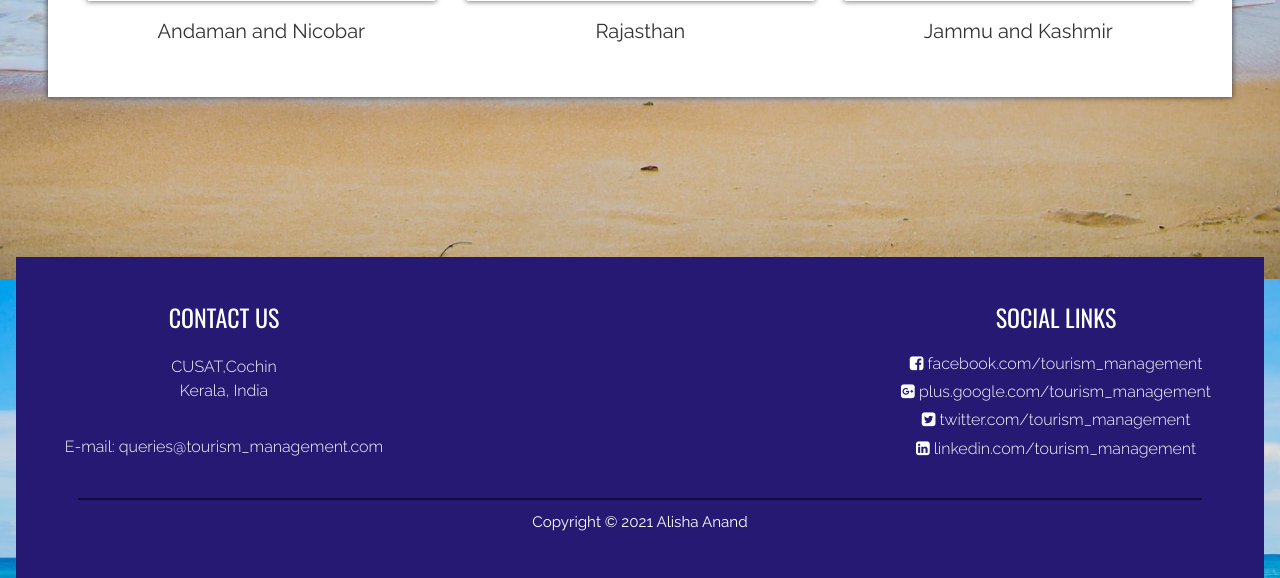
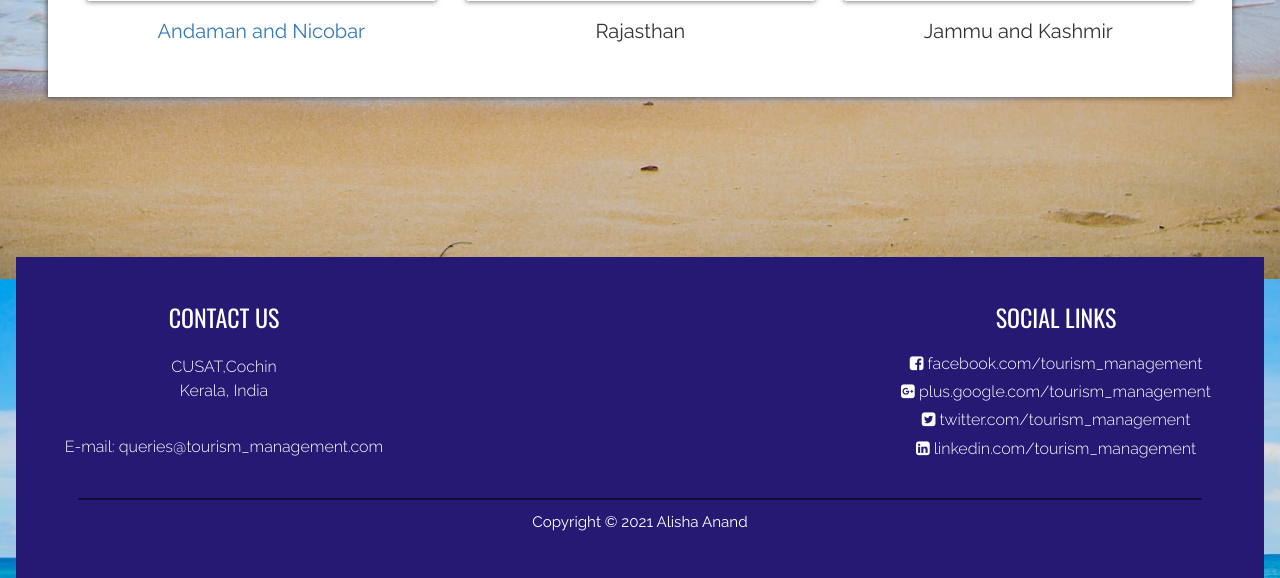
Before and after one commit to Manasa4243/php_project, a PHP site: page / in a window 1280 px wide. Shown: the part 1321-1899 px from the top of the page. Run offline with PHP 8.4, Linux system fonts and the light colour scheme; some web fonts are replaced.

Commit message:
Update index.php

```diff
--- a/index.php
+++ b/index.php
@@ -162,18 +162,21 @@
 
 					</div>
 
+					<a href="andaman.php" class="text-decoration-none">
+
             <div class="col-xs-12 containerGrids hvr-buzz-out">
 
                 <div class="col-xs-12 pics text-center">
-							<img src="images/popularDestinations/imageAndaman.jpg" alt="popularDestination1" class="picDim text-center"/>
+                    <img src="images/popularDestinations/imageAndaman.jpg" alt="Andaman and Nicobar" class="picDim text-center"/>
                 </div>
 
-						<div class="col-xs-12 heading">
+                <div class="col-xs-12 heading text-center">
                     Andaman and Nicobar
                 </div>
 
             </div>
 
+        </a>
 					<div class="col-xs-12 containerGrids hvr-buzz-out">
 
 						<div class="col-xs-12 pics text-center">
```
Lines whose indentation alone changed are shown as unchanged.
